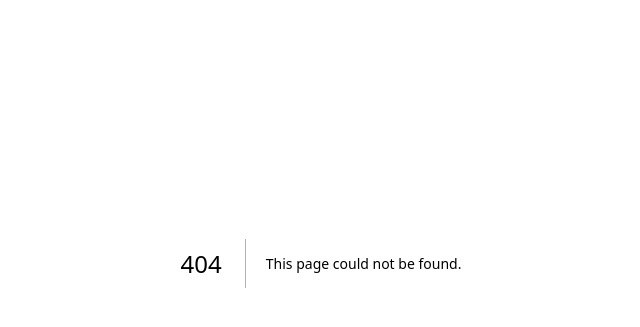
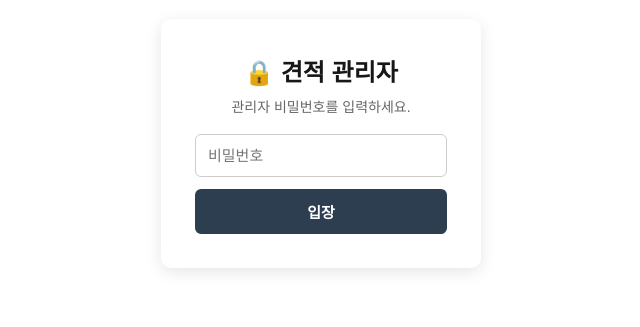
Before and after one commit to jcmook86-max/kookileng-quotation-new, a Next.js app: page /admin in a window 1280 px wide. Before the commit this address had no page. Shown: the part 137-464 px from the top of the page, without its empty margins (319-959 px from the left). Built offline with nearby package versions, Linux system fonts and the light colour scheme.

Commit message:
관리자 페이지 + 도장 견적 추가

```diff
--- /dev/null
+++ b/pages/admin.js
@@ -0,0 +1,179 @@
+'use client';
+import React, { useState, useEffect } from 'react';
+
+// ⚠️ 임시 관리자 비밀번호 — 원하는 값으로 바꾸세요. (코드에 들어있어서 강력한 보안은 아님 / 진짜 로그인은 Step 3)
+const ADMIN_PW = 'kookil1234';
+
+const won = (s) => (s == null ? '-' : '₩' + s);
+
+export default function Admin() {
+  const [authed, setAuthed] = useState(false);
+  const [pw, setPw] = useState('');
+  const [quotes, setQuotes] = useState([]);
+  const [search, setSearch] = useState('');
+  const [sort, setSort] = useState('new'); // new | company | rep
+  const [openIdx, setOpenIdx] = useState(null);
+
+  const load = () => {
+    try {
+      const list = JSON.parse(localStorage.getItem('quotations') || '[]');
+      setQuotes(Array.isArray(list) ? list : []);
+    } catch { setQuotes([]); }
+  };
+  useEffect(() => { if (authed) load(); }, [authed]);
+
+  const tryLogin = () => {
+    if (pw === ADMIN_PW) setAuthed(true);
+    else alert('비밀번호가 올바르지 않습니다.');
+  };
+
+  const removeAt = (realIdx) => {
+    if (!window.confirm('이 견적을 삭제할까요?')) return;
+    const list = JSON.parse(localStorage.getItem('quotations') || '[]');
+    list.splice(realIdx, 1);
+    localStorage.setItem('quotations', JSON.stringify(list));
+    setOpenIdx(null);
+    load();
+  };
+
+  const clearAll = () => {
+    if (!window.confirm('저장된 견적을 전부 삭제할까요? (되돌릴 수 없음)')) return;
+    localStorage.setItem('quotations', JSON.stringify([]));
+    load();
+  };
+
+  // 로그인 화면
+  if (!authed) {
+    return (
+      <div style={styles.loginWrap}>
+        <div style={styles.loginBox}>
+          <h2 style={styles.loginTitle}>🔒 견적 관리자</h2>
+          <p style={styles.loginDesc}>관리자 비밀번호를 입력하세요.</p>
+          <input type="password" value={pw} placeholder="비밀번호"
+            onChange={e => setPw(e.target.value)}
+            onKeyDown={e => { if (e.key === 'Enter') tryLogin(); }}
+            style={styles.loginInput} />
+          <button style={styles.loginBtn} onClick={tryLogin}>입장</button>
+        </div>
+      </div>
+    );
+  }
+
+  // 원본 인덱스 보존 → 필터/정렬
+  let rows = quotes.map((q, i) => ({ ...q, _i: i }));
+  if (search.trim()) {
+    const s = search.trim().toLowerCase();
+    rows = rows.filter(q =>
+      (q.customerInfo?.company || '').toLowerCase().includes(s) ||
+      (q.rep?.name || '').toLowerCase().includes(s) ||
+      (q.model || '').toLowerCase().includes(s)
+    );
+  }
+  if (sort === 'new') rows = rows.reverse();
+  else if (sort === 'company') rows.sort((a, b) => (a.customerInfo?.company || '').localeCompare(b.customerInfo?.company || ''));
+  else if (sort === 'rep') rows.sort((a, b) => (a.rep?.name || '').localeCompare(b.rep?.name || ''));
+
+  return (
+    <div style={styles.container}>
+      <header style={styles.header}>
+        <h1>📋 견적 관리자</h1>
+        <p>저장된 견적 {quotes.length}건 · 날짜 / 업체명 / 담당자별 조회</p>
+      </header>
+
+      <div style={styles.notice}>
+        ※ 이 목록은 <b>이 브라우저에 저장된 견적</b>만 보여줍니다. 다른 기기에서 저장한 건 보이지 않아요. (전사 통합 조회는 DB 연동 후 가능)
+      </div>
+
+      <div style={styles.controls}>
+        <input type="text" value={search} placeholder="업체명 · 담당자 · 모델 검색"
+          onChange={e => setSearch(e.target.value)} style={styles.searchInput} />
+        <select value={sort} onChange={e => setSort(e.target.value)} style={styles.select}>
+          <option value="new">최신순</option>
+          <option value="company">업체명순</option>
+          <option value="rep">담당자순</option>
+        </select>
+        <button style={styles.refreshBtn} onClick={load}>↻ 새로고침</button>
+        <button style={styles.clearBtn} onClick={clearAll}>전체 삭제</button>
+      </div>
+
+      {rows.length === 0 ? (
+        <div style={styles.empty}>저장된 견적이 없습니다. (견적 페이지에서 "견적서 저장"을 하면 여기 쌓여요)</div>
+      ) : (
+        <div style={styles.tableWrap}>
+          <table style={styles.table}><tbody>
+            <tr>
+              <th style={styles.th}>견적일</th>
+              <th style={styles.th}>업체명</th>
+              <th style={styles.th}>담당자</th>
+              <th style={styles.th}>제품</th>
+              <th style={styles.thR}>총 견적가</th>
+              <th style={styles.th}></th>
+            </tr>
+            {rows.map((q) => (
+              <React.Fragment key={q._i}>
+                <tr style={styles.row} onClick={() => setOpenIdx(openIdx === q._i ? null : q._i)}>
+                  <td style={styles.td}>{q.createdAt || '-'}</td>
+                  <td style={styles.td}>{q.customerInfo?.company || '-'}</td>
+                  <td style={styles.td}>{q.rep?.name || '-'}{q.rep?.phone ? ` (${q.rep.phone})` : ''}</td>
+                  <td style={styles.td}>{q.model} {q.spec}</td>
+                  <td style={styles.tdR}>{won(q.total)}</td>
+                  <td style={styles.tdC}>{openIdx === q._i ? '▲' : '▼'}</td>
+                </tr>
+                {openIdx === q._i && (
+                  <tr>
+                    <td style={styles.detailCell} colSpan={6}>
+                      <div style={styles.detailGrid}>
+                        <div><b>모델</b> : {q.model}</div>
+                        <div><b>종류</b> : {q.type}</div>
+                        <div><b>사양</b> : {q.spec}</div>
+                        <div><b>작업범위</b> : {q.area || '-'}</div>
+                        <div><b>제품 단가</b> : {won(q.unitPrice)}</div>
+                        <div><b>수량</b> : {q.quantity}대</div>
+                        <div><b>옵션</b> : {(q.options && q.options.length) ? q.options.join(', ') : '없음'}</div>
+                        <div><b>총 견적가</b> : {won(q.total)}</div>
+                        <div><b>고객 성명</b> : {q.customerInfo?.name || '-'}</div>
+                        <div><b>고객 연락처</b> : {q.customerInfo?.phone || '-'}</div>
+                        <div><b>고객 이메일</b> : {q.customerInfo?.email || '-'}</div>
+                        <div><b>담당자</b> : {q.rep?.name || '-'} {q.rep?.phone ? `(${q.rep.phone})` : ''}</div>
+                      </div>
+                      <button style={styles.delBtn} onClick={(e) => { e.stopPropagation(); removeAt(q._i); }}>이 견적 삭제</button>
+                    </td>
+                  </tr>
+                )}
+              </React.Fragment>
+            ))}
+          </tbody></table>
+        </div>
+      )}
+    </div>
+  );
+}
+
+const styles = {
+  container: { maxWidth: '1100px', margin: '0 auto', padding: '20px', fontFamily: 'Arial, sans-serif', backgroundColor: '#f9f9f9' },
+  header: { textAlign: 'center', marginBottom: '16px', padding: '24px', backgroundColor: '#2c3e50', color: 'white', borderRadius: '8px' },
+  notice: { backgroundColor: '#fff8e1', border: '1px solid #ffe0a3', color: '#8a6d3b', padding: '10px 14px', borderRadius: '6px', fontSize: '13px', marginBottom: '16px', lineHeight: 1.6 },
+  controls: { display: 'flex', flexWrap: 'wrap', gap: '8px', marginBottom: '14px', alignItems: 'center' },
+  searchInput: { flex: 1, minWidth: '200px', padding: '10px', fontSize: '14px', border: '1px solid #ccc', borderRadius: '4px' },
+  select: { padding: '10px', fontSize: '14px', border: '1px solid #ccc', borderRadius: '4px' },
+  refreshBtn: { padding: '10px 14px', fontSize: '14px', border: '1px solid #ccc', borderRadius: '4px', backgroundColor: '#fff', cursor: 'pointer' },
+  clearBtn: { padding: '10px 14px', fontSize: '14px', border: 'none', borderRadius: '4px', backgroundColor: '#dc3545', color: 'white', cursor: 'pointer' },
+  empty: { padding: '40px', textAlign: 'center', color: '#999', backgroundColor: 'white', borderRadius: '8px' },
+  tableWrap: { overflowX: 'auto', backgroundColor: 'white', borderRadius: '8px', boxShadow: '0 2px 4px rgba(0,0,0,0.08)' },
+  table: { width: '100%', borderCollapse: 'collapse', fontSize: '14px' },
+  th: { borderBottom: '2px solid #e0e0e0', padding: '12px 10px', textAlign: 'left', backgroundColor: '#f4f6f8', fontWeight: 'bold', whiteSpace: 'nowrap' },
+  thR: { borderBottom: '2px solid #e0e0e0', padding: '12px 10px', textAlign: 'right', backgroundColor: '#f4f6f8', fontWeight: 'bold', whiteSpace: 'nowrap' },
+  row: { cursor: 'pointer', borderBottom: '1px solid #eee' },
+  td: { padding: '12px 10px', textAlign: 'left' },
+  tdR: { padding: '12px 10px', textAlign: 'right', fontWeight: 'bold', whiteSpace: 'nowrap' },
+  tdC: { padding: '12px 10px', textAlign: 'center', color: '#999' },
+  detailCell: { backgroundColor: '#fafbfc', padding: '16px', borderBottom: '1px solid #eee' },
+  detailGrid: { display: 'grid', gridTemplateColumns: 'repeat(auto-fit, minmax(220px, 1fr))', gap: '8px', fontSize: '13px', color: '#333' },
+  delBtn: { marginTop: '14px', padding: '8px 16px', fontSize: '13px', border: 'none', borderRadius: '4px', backgroundColor: '#dc3545', color: 'white', cursor: 'pointer' },
+  loginWrap: { minHeight: '70vh', display: 'flex', alignItems: 'center', justifyContent: 'center', fontFamily: 'Arial, sans-serif' },
+  loginBox: { backgroundColor: 'white', padding: '34px', borderRadius: '10px', boxShadow: '0 4px 16px rgba(0,0,0,0.1)', width: '320px', textAlign: 'center' },
+  loginTitle: { margin: '0 0 8px' },
+  loginDesc: { color: '#666', fontSize: '14px', marginBottom: '18px' },
+  loginInput: { width: '100%', padding: '12px', fontSize: '15px', border: '1px solid #ccc', borderRadius: '6px', marginBottom: '12px', boxSizing: 'border-box' },
+  loginBtn: { width: '100%', padding: '12px', fontSize: '15px', border: 'none', borderRadius: '6px', backgroundColor: '#2c3e50', color: 'white', cursor: 'pointer', fontWeight: 'bold' },
+};
```
